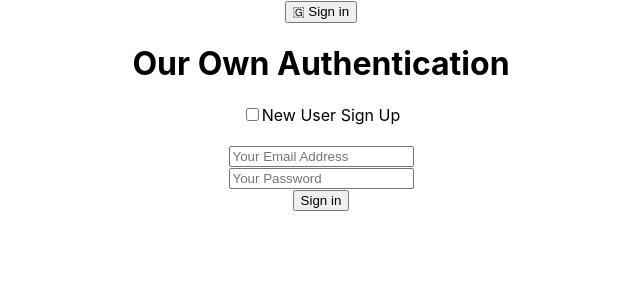
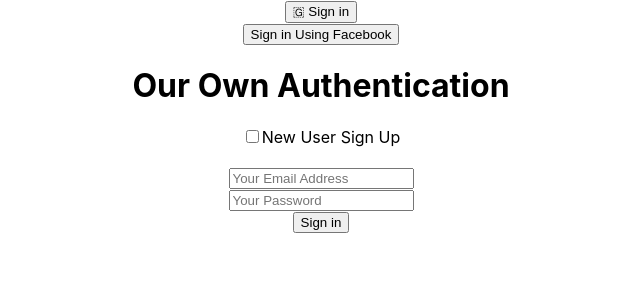
Before and after one commit to ariful4966/programmingHero-course-revesion, a React (Create React App) app: page / in a window 1280 px wide. Shown: the top 300 px of the page, without its empty margins (319-959 px from the left). Built offline with nearby package versions, Linux system fonts and the light colour scheme.

Commit message:
how to handle facebook login 42.8

```diff
--- a/src/App.js
+++ b/src/App.js
@@ -2,7 +2,7 @@
 import { useState } from 'react';
 import firebase from "firebase/app";
 import "firebase/auth";
-import firebaseConfig from './firebase.config';
+import firebaseConfig from './firebase.config.js';
 
 import './App.css';
 firebase.initializeApp(firebaseConfig);
@@ -20,10 +20,11 @@ function App() {
   const [newUser, setnewUser] = useState(false)
 
 
-  const provider = new firebase.auth.GoogleAuthProvider()
+  const googleProvider = new firebase.auth.GoogleAuthProvider()
+  const fbProvider = new firebase.auth.FacebookAuthProvider();
   const handleSignIn = () => {
     firebase.auth()
-      .signInWithPopup(provider)
+      .signInWithPopup(googleProvider)
       .then((res) => {
         const { displayName, photoURL, email } = res.user;
         const signedInUser = {
@@ -136,6 +137,24 @@ function App() {
       console.log(error);
     });
   }
+  const handleFbSignIn = () => {
+    firebase
+      .auth().signInWithPopup(fbProvider)
+      .then(res => {
+        const { displayName, email, photoURL} = res.user;
+        const newUser ={
+          ...user,
+          name:displayName,
+          email:email,
+          photo:photoURL,
+          isSignedIn: true
+        }
+        setUser(newUser)
+      })
+      .catch(err => {
+        console.log(err);
+      })
+  }
   return (
     <div className="App">
       {
@@ -143,7 +162,8 @@ function App() {
           <button onClick={handleSignOut}>Sign out</button> :
           <button onClick={handleSignIn}> 🇬 Sign in</button>
 
-      }
+      } <br />
+      <button onClick={handleFbSignIn}>Sign in Using Facebook</button>
       {
         user.isSignedIn &&
         <div>
```
Also changed, not shown: 1 other file (tests, documents, lock files or other folders).
